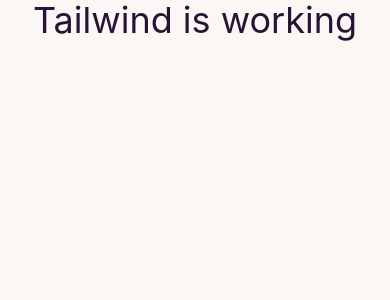
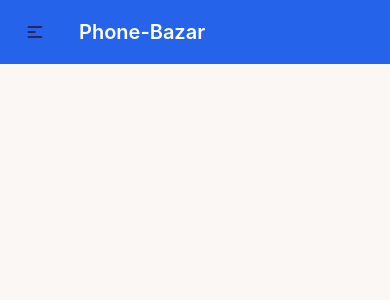
Before and after one commit to nasirullahnu/phone-bazar-client, a React (Create React App) app: page / in a window 390 px wide. Shown: the top 300 px of the page. Built offline with nearby package versions, Linux system fonts and the light colour scheme.

Commit message:
navbar added

```diff
--- a/public/index.html
+++ b/public/index.html
@@ -24,7 +24,7 @@
       work correctly both with client-side routing and a non-root public URL.
       Learn how to configure a non-root public URL by running `npm run build`.
     -->
-    <title>React App</title>
+    <title>Phone Bazar</title>
   </head>
   <body>
     <noscript>You need to enable JavaScript to run this app.</noscript>
--- a/src/App.js
+++ b/src/App.js
@@ -1,9 +1,11 @@
+import { RouterProvider } from 'react-router-dom';
 import './App.css';
+import router from './Router/Routes/Routes';
 
 function App() {
   return (
     <div className="App">
-      <h1 className='text-4xl'>Tailwind is working</h1>
+      <RouterProvider router={router}></RouterProvider>
     </div>
   );
 }
--- /dev/null
+++ b/src/Layouts/Main/Main.js
@@ -0,0 +1,14 @@
+import React from 'react';
+import { Outlet } from 'react-router-dom';
+import Navbar from '../../Pages/Navbar/Navbar';
+
+const Main = () => {
+    return (
+        <div>
+            <Navbar></Navbar>
+            <Outlet></Outlet>
+        </div>
+    );
+};
+
+export default Main;
--- /dev/null
+++ b/src/Pages/Navbar/Navbar.js
@@ -0,0 +1,77 @@
+import React from "react";
+import { Link } from "react-router-dom";
+
+const menuItems = (
+  <>
+    <li>
+      <Link to="/">Home</Link>
+    </li>
+    <li>
+      <Link to="/orders">My Orders</Link>
+    </li>
+    <li>
+      <Link to="/blog">Blog</Link>
+    </li>
+    {/* {user?.uid ? (
+       <>
+       <li>
+          <Link to="/dashboard">Dashboard</Link>
+        </li>
+        <li>
+          <Link>
+            <button onClick={handleLogOut} className="btn btn-outline btn-primary">logOut</button>
+          </Link>
+        </li>
+
+       </>
+
+      ) : (
+        <li>
+          <Link to="/login">
+            <button className="btn btn-outline btn-primary">Login</button>
+          </Link>
+        </li>
+      )} */}
+  </>
+);
+
+const Navbar = () => {
+  return (
+    <div className="navbar bg-blue-600 flex justify-between">
+      <div className="navbar-start">
+        <div className="dropdown">
+          <label tabIndex={0} className="btn btn-ghost lg:hidden">
+            <svg
+              xmlns="http://www.w3.org/2000/svg"
+              className="h-5 w-5"
+              fill="none"
+              viewBox="0 0 24 24"
+              stroke="currentColor"
+            >
+              <path
+                strokeLinecap="round"
+                strokeLinejoin="round"
+                strokeWidth="2"
+                d="M4 6h16M4 12h8m-8 6h16"
+              />
+            </svg>
+          </label>
+          <ul
+            tabIndex={0}
+            className="menu menu-compact dropdown-content mt-3 p-2 shadow bg-base-100 rounded-box w-52"
+          >
+            {menuItems}
+          </ul>
+        </div>
+        <Link to="/" className="btn btn-ghost normal-case text-xl text-white">
+          Phone-Bazar
+        </Link>
+      </div>
+      <div className="navbar-center hidden lg:flex">
+        <ul className="menu menu-horizontal p-0 text-white">{menuItems}</ul>
+      </div>
+    </div>
+  );
+};
+
+export default Navbar;
--- /dev/null
+++ b/src/Router/Routes/Routes.js
@@ -0,0 +1,11 @@
+import { createBrowserRouter } from "react-router-dom";
+import Main from "../../Layouts/Main/Main";
+
+const router = createBrowserRouter([
+    {
+        path : '/',
+        element : <Main></Main>
+    }
+])
+
+export default router;
```
